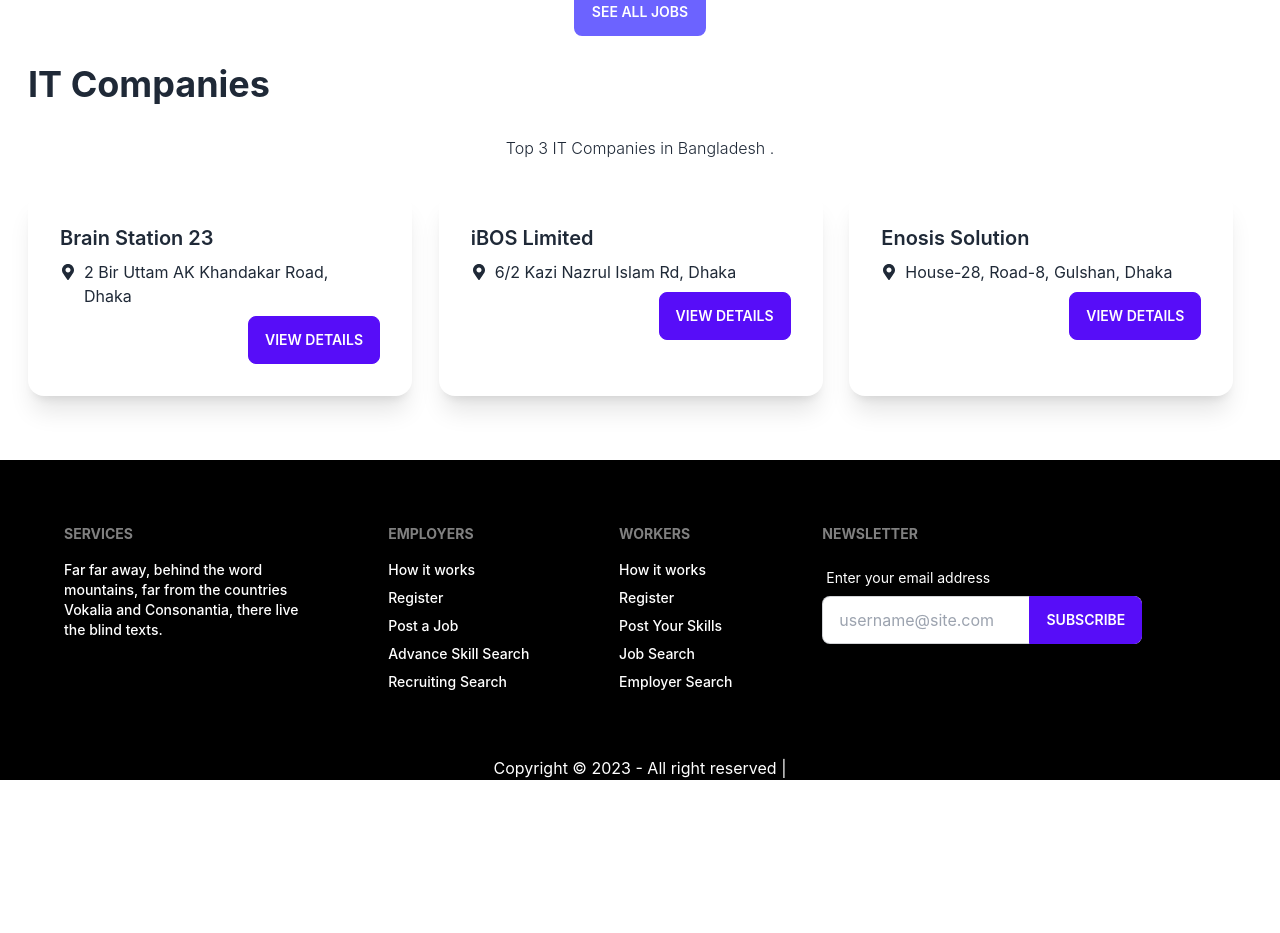
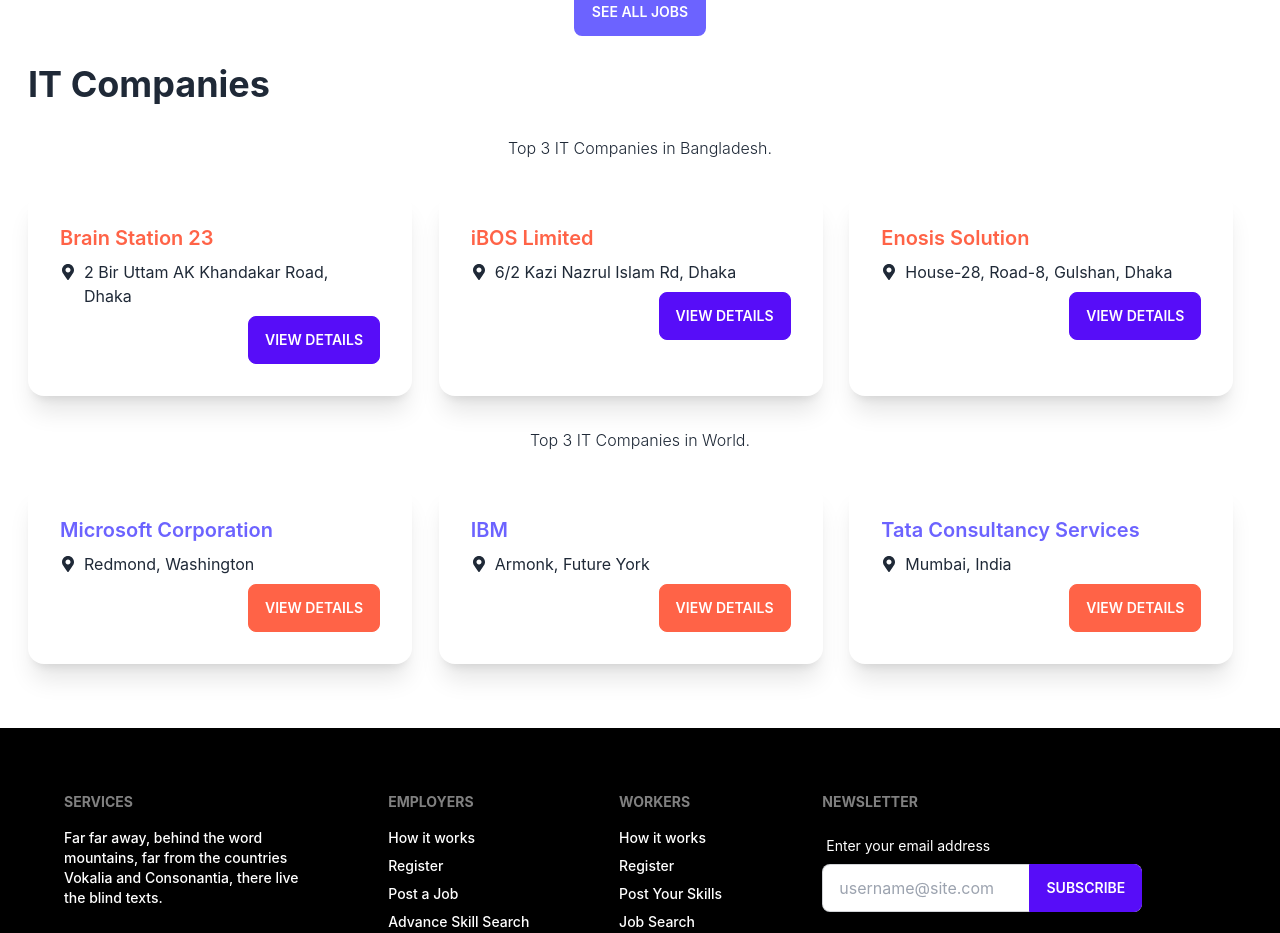
Before and after one commit to rhnchowdhury/Job-Portal-Site, a React (Create React App) app: page / in a window 1280 px wide. Shown: the part 1400-2333 px from the top of the page. Before the commit the page ends 2180 px from the top, so only its background shows below. Built offline with nearby package versions, Linux system fonts and the light colour scheme.

Commit message:
foreign IT add

```diff
--- a/src/Components/Pages/Home/Home.js
+++ b/src/Components/Pages/Home/Home.js
@@ -1,6 +1,7 @@
 import React from 'react';
-import Companies from '../Jobs/Companies/Companies';
-import ExperJobs from '../Jobs/Experienced/ExperJobs';
+import BanIT from '../Jobs/Companies/BanIT';
+import ForeignIT from '../Jobs/Companies/ForeignIT';
+import ExpertJobs from '../Jobs/Experienced/ExpertJobs';
 import FirstPart from '../Jobs/FirstPart';
 import FresherJobs from '../Jobs/Fresher/FresherJobs';
 
@@ -9,8 +10,9 @@
         <div>
             <FirstPart></FirstPart>
             <FresherJobs></FresherJobs>
-            <ExperJobs></ExperJobs>
-            <Companies></Companies>
+            <ExpertJobs></ExpertJobs>
+            <BanIT></BanIT>
+            <ForeignIT></ForeignIT>
         </div>
     );
 };
--- a/src/Components/Pages/Jobs/Companies/Companies.js
+++ b/src/Components/Pages/Jobs/Companies/BanIT.js
@@ -1,15 +1,15 @@
 import React from 'react';
 import { FaMapMarkerAlt } from "react-icons/fa";
 
-const Companies = () => {
+const BanIT = () => {
     return (
         <div className='m-7'>
             <h1 className='text-4xl font-bold mt-5'>IT Companies</h1>
-            <p className='font-light text-center mt-8'>Top 3 IT Companies in Bangladesh .</p>
+            <p className='font-light text-center mt-8'>Top 3 IT Companies in Bangladesh.</p>
             <div className='grid gap-2 grid-cols-1 md:grid-cols-2 lg:grid-cols-3 mt-8'>
                 <div className="card w-96 bg-base-100 shadow-xl">
                     <div className="card-body">
-                        <h2 className="card-title">Brain Station 23</h2>
+                        <h2 className="card-title" style={{ color: '#ff6347' }}>Brain Station 23</h2>
                         <div className='flex'>
                             <span className='mt-1'><FaMapMarkerAlt></FaMapMarkerAlt></span>
                             <p className='ml-2'>2 Bir Uttam AK Khandakar Road, Dhaka</p>
@@ -21,7 +21,7 @@
                 </div>
                 <div className="card w-96 bg-base-100 shadow-xl">
                     <div className="card-body">
-                        <h2 className="card-title">iBOS Limited</h2>
+                        <h2 className="card-title" style={{ color: '#ff6347' }}>iBOS Limited</h2>
                         <div className='flex'>
                             <span className='mt-1'><FaMapMarkerAlt></FaMapMarkerAlt></span>
                             <p className='ml-2'>6/2 Kazi Nazrul Islam Rd, Dhaka</p>
@@ -33,7 +33,7 @@
                 </div>
                 <div className="card w-96 bg-base-100 shadow-xl">
                     <div className="card-body">
-                        <h2 className="card-title">Enosis Solution</h2>
+                        <h2 className="card-title" style={{ color: '#ff6347' }}>Enosis Solution</h2>
                         <div className='flex'>
                             <span className='mt-1'><FaMapMarkerAlt></FaMapMarkerAlt></span>
                             <p className='ml-2'>House-28, Road-8, Gulshan, Dhaka</p>
@@ -48,4 +48,4 @@
     );
 };
 
-export default Companies;
+export default BanIT;
--- /dev/null
+++ b/src/Components/Pages/Jobs/Companies/ForeignIT.js
@@ -0,0 +1,50 @@
+import React from 'react';
+import { FaMapMarkerAlt } from "react-icons/fa";
+
+const ForeignIT = () => {
+    return (
+        <div className='m-7'>
+            <p className='font-light text-center mt-8'>Top 3 IT Companies in World.</p>
+            <div className='grid gap-2 grid-cols-1 md:grid-cols-2 lg:grid-cols-3 mt-8'>
+                <div className="card w-96 bg-base-100 shadow-xl">
+                    <div className="card-body">
+                        <h2 className="card-title" style={{ color: '#6c63ff' }}>Microsoft Corporation</h2>
+                        <div className='flex'>
+                            <span className='mt-1'><FaMapMarkerAlt></FaMapMarkerAlt></span>
+                            <p className='ml-2'>Redmond, Washington</p>
+                        </div>
+                        <div className="card-actions justify-end">
+                            <button className="btn" style={{ backgroundColor: '#ff6347', border: '1px solid #ff6347' }}>View Details</button>
+                        </div>
+                    </div>
+                </div>
+                <div className="card w-96 bg-base-100 shadow-xl">
+                    <div className="card-body">
+                        <h2 className="card-title" style={{ color: '#6c63ff' }}>IBM</h2>
+                        <div className='flex'>
+                            <span className='mt-1'><FaMapMarkerAlt></FaMapMarkerAlt></span>
+                            <p className='ml-2'>Armonk, Future York</p>
+                        </div>
+                        <div className="card-actions justify-end">
+                            <button className="btn" style={{ backgroundColor: '#ff6347', border: '1px solid #ff6347' }}>View Details</button>
+                        </div>
+                    </div>
+                </div>
+                <div className="card w-96 bg-base-100 shadow-xl">
+                    <div className="card-body">
+                        <h2 className="card-title" style={{ color: '#6c63ff' }}>Tata Consultancy Services</h2>
+                        <div className='flex'>
+                            <span className='mt-1'><FaMapMarkerAlt></FaMapMarkerAlt></span>
+                            <p className='ml-2'>Mumbai, India</p>
+                        </div>
+                        <div className="card-actions justify-end">
+                            <button className="btn" style={{ backgroundColor: '#ff6347', border: '1px solid #ff6347' }}>View Details</button>
+                        </div>
+                    </div>
+                </div>
+            </div>
+        </div>
+    );
+};
+
+export default ForeignIT;
--- a/src/Components/Pages/Jobs/Experienced/ExperJobs.js
+++ b/src/Components/Pages/Jobs/Experienced/ExpertJobs.js
@@ -1,7 +1,7 @@
 import React from 'react';
 import { Link } from 'react-router-dom';
 
-const ExperJobs = () => {
+const ExpertJobs = () => {
     return (
         <div className='m-7 mt-4'>
             <h1 className='text-4xl font-bold'>Experienced Jobs</h1>
@@ -75,4 +75,4 @@
     );
 };
 
-export default ExperJobs;
+export default ExpertJobs;
```
